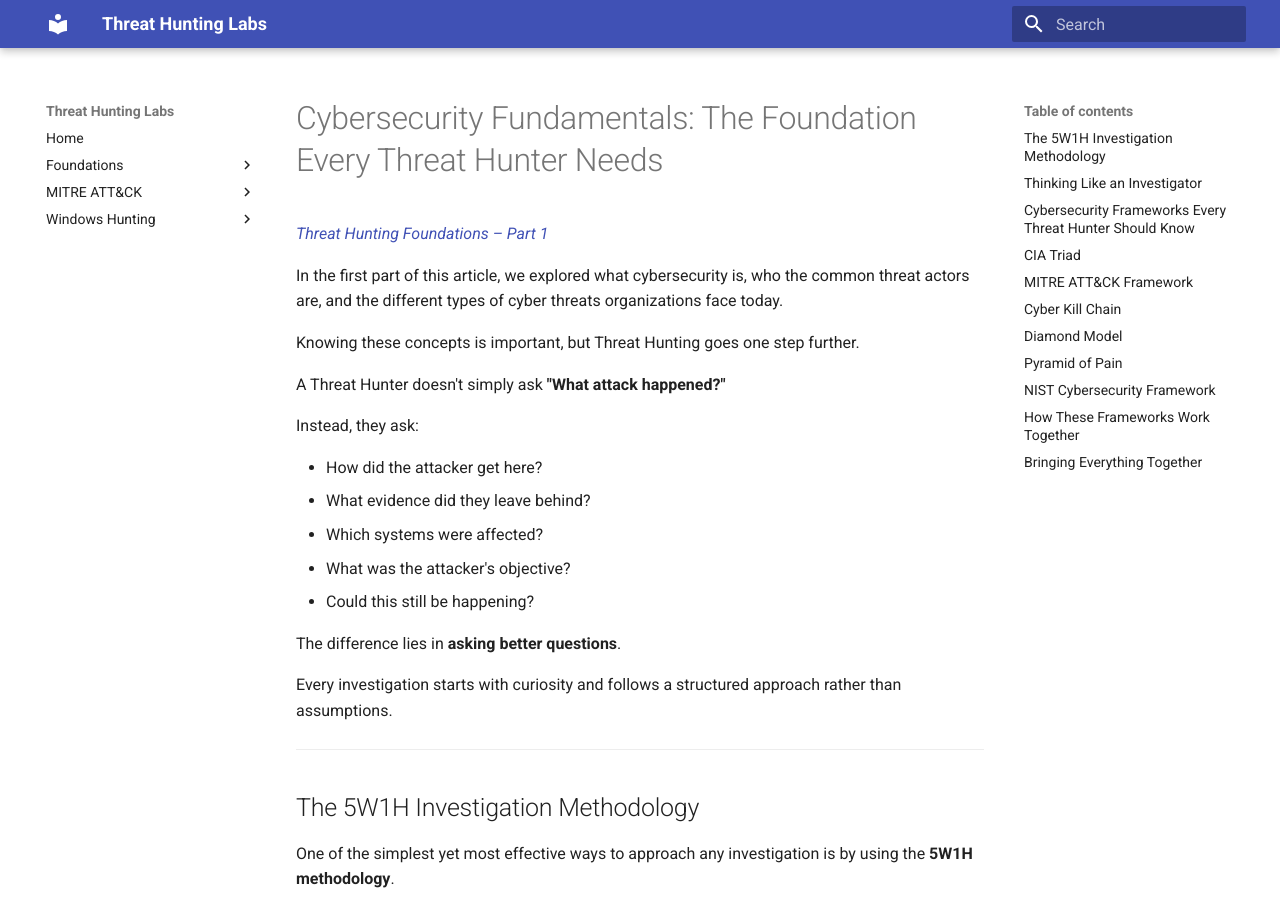
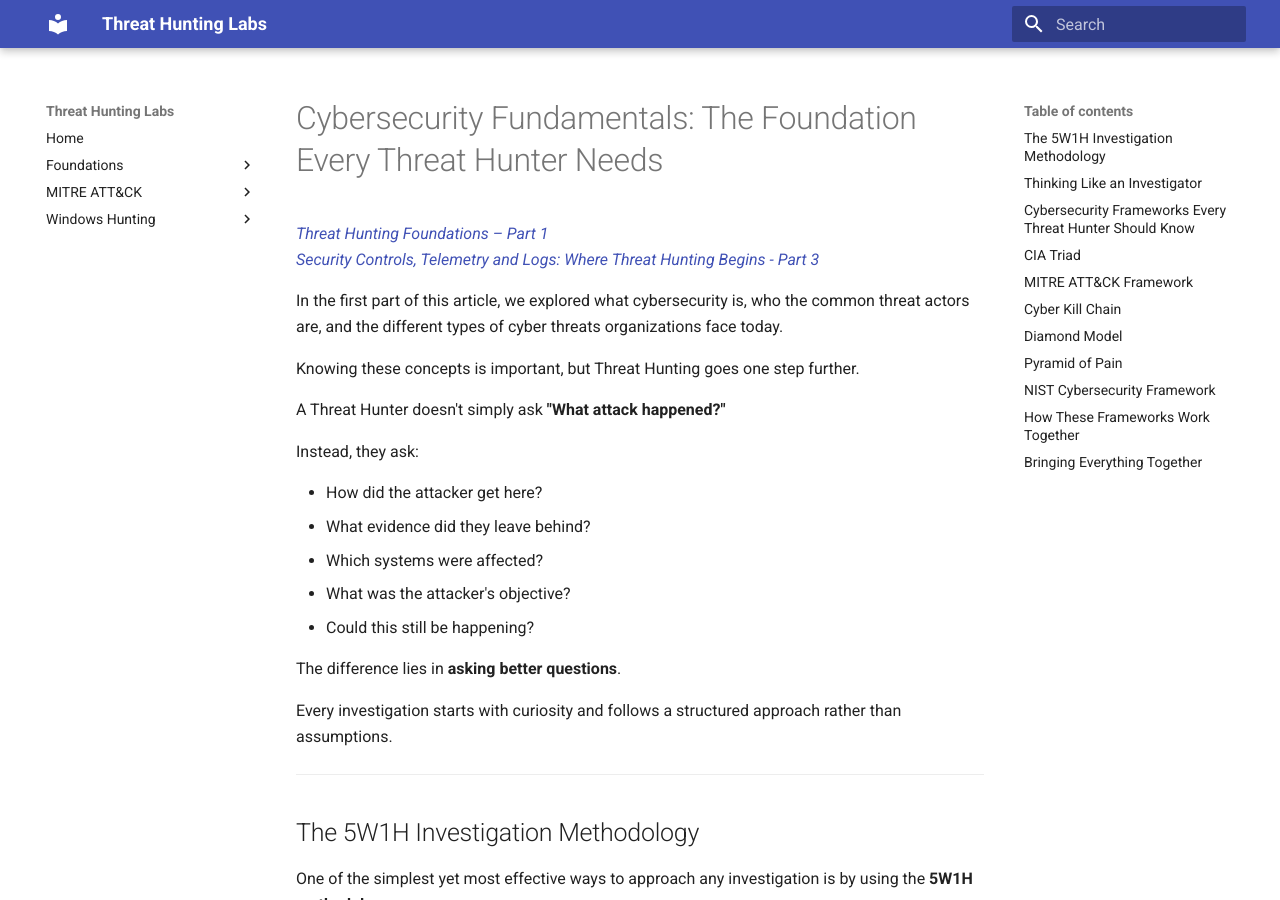
Before and after one commit to pbmundas/ThreatHuntingLabs, an MkDocs documentation site: the page built from docs/foundations/Cybersecurity-Fundamentals-The-Foundation-Every-Threat-Hunter-Needs-part-2.md, in a window 1280 px wide and 900 px high. Built offline with MkDocs 1.6.1 and Material for MkDocs 9.7.7, drawn with Linux system fonts in a browser that asks for light colours.

Commit message:
Update Cybersecurity-Fundamentals-The-Foundation-Every-Threat-Hunter-Needs-part-2.md

```diff
--- a/docs/foundations/Cybersecurity-Fundamentals-The-Foundation-Every-Threat-Hunter-Needs-part-2.md
+++ b/docs/foundations/Cybersecurity-Fundamentals-The-Foundation-Every-Threat-Hunter-Needs-part-2.md
@@ -2,6 +2,7 @@
 # Cybersecurity Fundamentals: The Foundation Every Threat Hunter Needs
 
 [*Threat Hunting Foundations – Part 1*](Cybersecurity-Fundamentals-The-Foundation-Every-Threat-Hunter-Needs-part-1.md)
+[*Security Controls, Telemetry and Logs: Where Threat Hunting Begins - Part 3*](Cybersecurity-Fundamentals-The-Foundation-Every-Threat-Hunter-Needs-part-3.md)
 
 
 In the first part of this article, we explored what cybersecurity is, who the common threat actors are, and the different types of cyber threats organizations face today.
```
